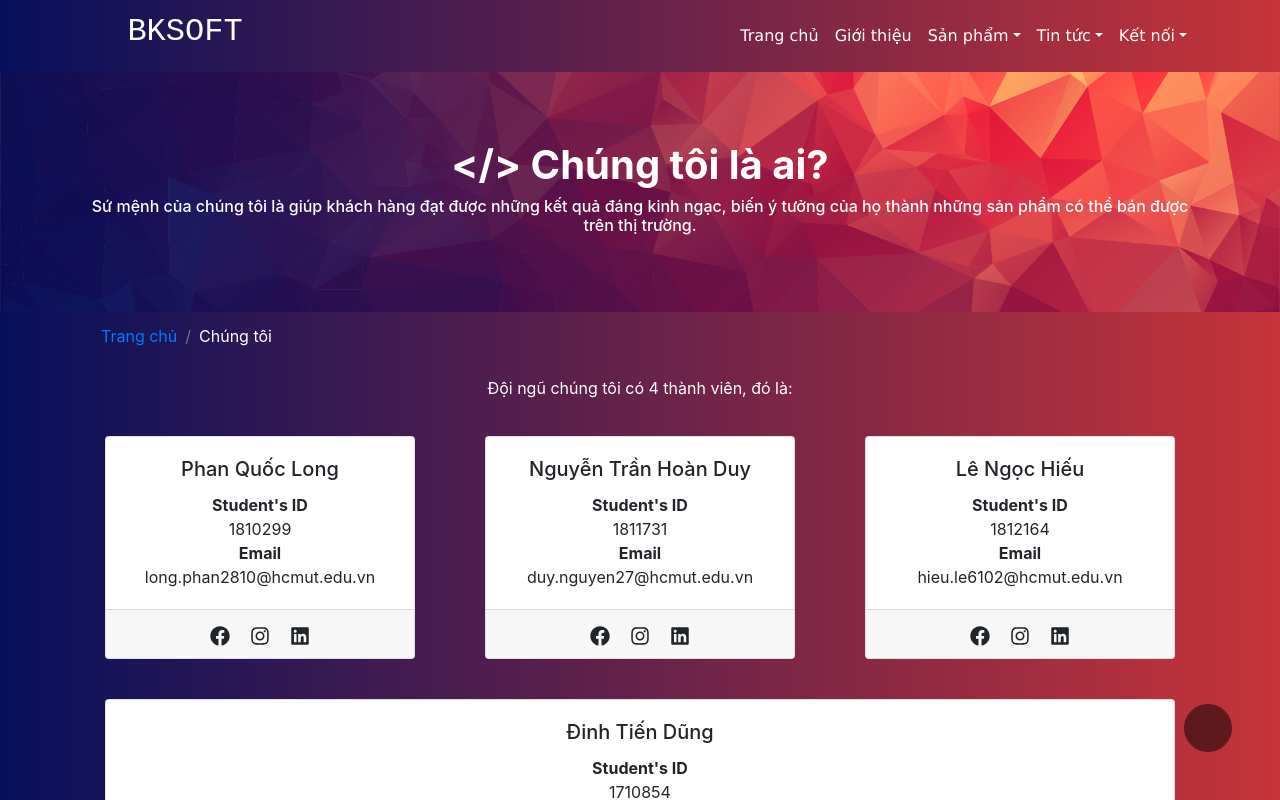
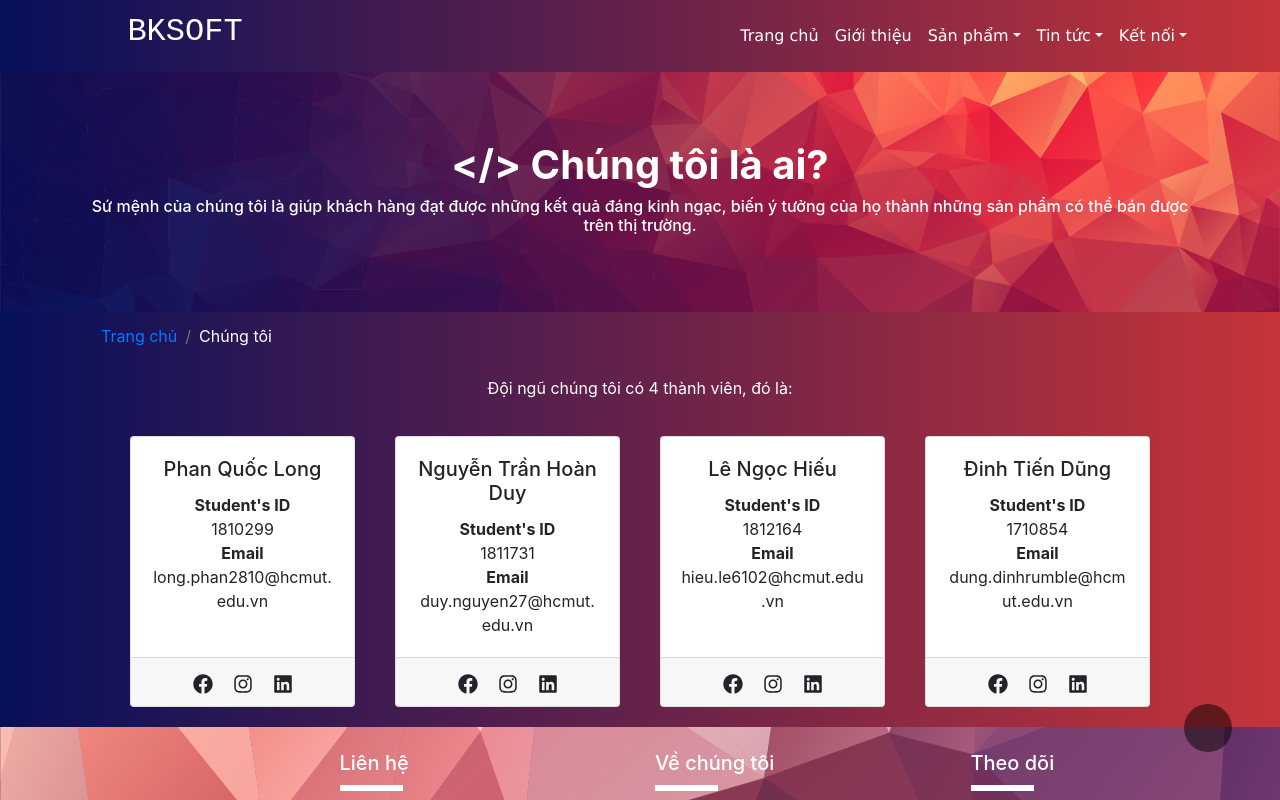
Before and after one commit to phqlong/BKSOFT-Website, a React (Create React App) app: page /aboutus in a window 1280 px wide. Shown: the top 800 px of the page. Built offline with nearby package versions, Linux system fonts and the light colour scheme.

Commit message:
fix about-us

```diff
--- a/src/views/Connect/AboutUs/AboutUs.js
+++ b/src/views/Connect/AboutUs/AboutUs.js
@@ -4,12 +4,12 @@ import { Col, Dropdown, DropdownItem, DropdownMenu, DropdownToggle, Input, Input
 import { useDispatch, useSelector } from "react-redux"
 
 import 'bootstrap/dist/css/bootstrap.min.css';
-import {Nav, Navbar, NavDropdown, Form, FormGroup, FormControl, Button, Breadcrumb, Container, Card, Jumbotron } from 'react-bootstrap';
+import { Nav, Navbar, NavDropdown, Form, FormGroup, FormControl, Button, Breadcrumb, Container, Card, Jumbotron } from 'react-bootstrap';
 
 import "./aboutus.css";
 import Banner from "../../../components/Banner"
 
-import {FaFacebook, FaInstagram, FaLinkedin} from "react-icons/fa"
+import { FaFacebook, FaInstagram, FaLinkedin } from "react-icons/fa"
 
 const AboutUs = () => {
   let circleClasses = "inline-block p-7 rounded-full w-20 mx-auto";
@@ -32,78 +32,69 @@ const AboutUs = () => {
         </p>
 
         <Row id="name-cards">
-                    <Col lg={true} class="name-card">
-                      <Card>
+          <Card className="name-card">
             {/* <Card.Img variant="top" src="holder.js/100px160" /> */}
             <Card.Body>
               <Card.Title>Phan Quốc Long</Card.Title>
               <Card.Text>
-                            <b>Student's ID</b> <br/> 1810299<br/>
-                            <b>Email</b> <br/> long.phan2810@hcmut.edu.vn
+                <b>Student's ID</b> <br /> 1810299<br />
+                <b>Email</b> <br /> long.phan2810@hcmut.edu.vn
               </Card.Text>
             </Card.Body>
             <Card.Footer>
               <FaFacebook className="icon" href="#" />
-                          <FaInstagram className="icon"/>
-                          <FaLinkedin className="icon"/>
+              <FaInstagram className="icon" />
+              <FaLinkedin className="icon" />
             </Card.Footer>
           </Card>
-                    </Col>
 
-                    <Col lg={true} class="name-card">
-                      <Card>
+          <Card className="name-card">
             {/* <Card.Img variant="top" src="holder.js/100px160" /> */}
             <Card.Body>
               <Card.Title>Nguyễn Trần Hoàn Duy</Card.Title>
               <Card.Text>
-                            <b>Student's ID</b> <br/> 1811731<br/>
-                            <b>Email</b> <br/> duy.nguyen27@hcmut.edu.vn
+                <b>Student's ID</b> <br /> 1811731<br />
+                <b>Email</b> <br /> duy.nguyen27@hcmut.edu.vn
               </Card.Text>
             </Card.Body>
             <Card.Footer>
               <FaFacebook className="icon" href="#" />
-                          <FaInstagram className="icon"/>
-                          <FaLinkedin className="icon"/>
+              <FaInstagram className="icon" />
+              <FaLinkedin className="icon" />
             </Card.Footer>
           </Card>
-                    </Col>
 
-                    <Col lg={true} class="name-card">
-                      <Card>
+          <Card className="name-card">
             {/* <Card.Img variant="top" src="holder.js/100px160" /> */}
             <Card.Body>
               <Card.Title>Lê Ngọc Hiếu</Card.Title>
               <Card.Text>
-                            <b>Student's ID</b> <br/> 1812164<br/>
-                            <b>Email</b> <br/> hieu.le6102@hcmut.edu.vn
+                <b>Student's ID</b> <br /> 1812164<br />
+                <b>Email</b> <br /> hieu.le6102@hcmut.edu.vn
               </Card.Text>
             </Card.Body>
             <Card.Footer>
               <FaFacebook className="icon" href="#" />
-                          <FaInstagram className="icon"/>
-                          <FaLinkedin className="icon"/>
+              <FaInstagram className="icon" />
+              <FaLinkedin className="icon" />
             </Card.Footer>
           </Card>
-                    </Col>
 
-                    <Col lg={true} class="name-card">
-                    <Card>
+          <Card className="name-card">
             {/* <Card.Img variant="top" src="holder.js/100px160" /> */}
             <Card.Body>
               <Card.Title>Đinh Tiến Dũng</Card.Title>
               <Card.Text>
-                            <b>Student's ID</b> <br/> 1710854<br/>
-                            <b>Email</b> <br/> dung.dinhrumble@hcmut.edu.vn
+                <b>Student's ID</b> <br /> 1710854<br />
+                <b>Email</b> <br /> dung.dinhrumble@hcmut.edu.vn
               </Card.Text>
             </Card.Body>
             <Card.Footer>
               <FaFacebook className="icon" href="#" />
-                          <FaInstagram className="icon"/>
-                          <FaLinkedin className="icon"/>
+              <FaInstagram className="icon" />
+              <FaLinkedin className="icon" />
             </Card.Footer>
           </Card>
-                      <br />
-                    </Col>
 
         </Row>
 
--- a/src/views/Connect/AboutUs/aboutus.css
+++ b/src/views/Connect/AboutUs/aboutus.css
@@ -10,10 +10,11 @@
 #name-cards{
     display: flex;
     flex-flow: row wrap;
-    align-items: stretch;
+    justify-content: center;
+    position: relative;
 }
 .name-card{
-    flex: 0 0 calc(25%-100px);
+    flex: 0 0 calc(25% - 60px);
 }
 .icon {
     height: 20px;
@@ -23,8 +24,13 @@
 .icon + .icon {
     margin-left: 20px;
 }
-@media only screen and(max-width: 991px){
+@media only screen and (max-width: 991px){
     .name-card{
-        flex: 0 0 40%;
+        flex: 0 0 calc(50% - 60px);
     }
 }
+@media only screen and (max-width: 767px){
+    .name-card{
+        flex: 0 0 calc(100% - 100px);
+    }
+}
```
Lines whose indentation alone changed are shown as unchanged.
